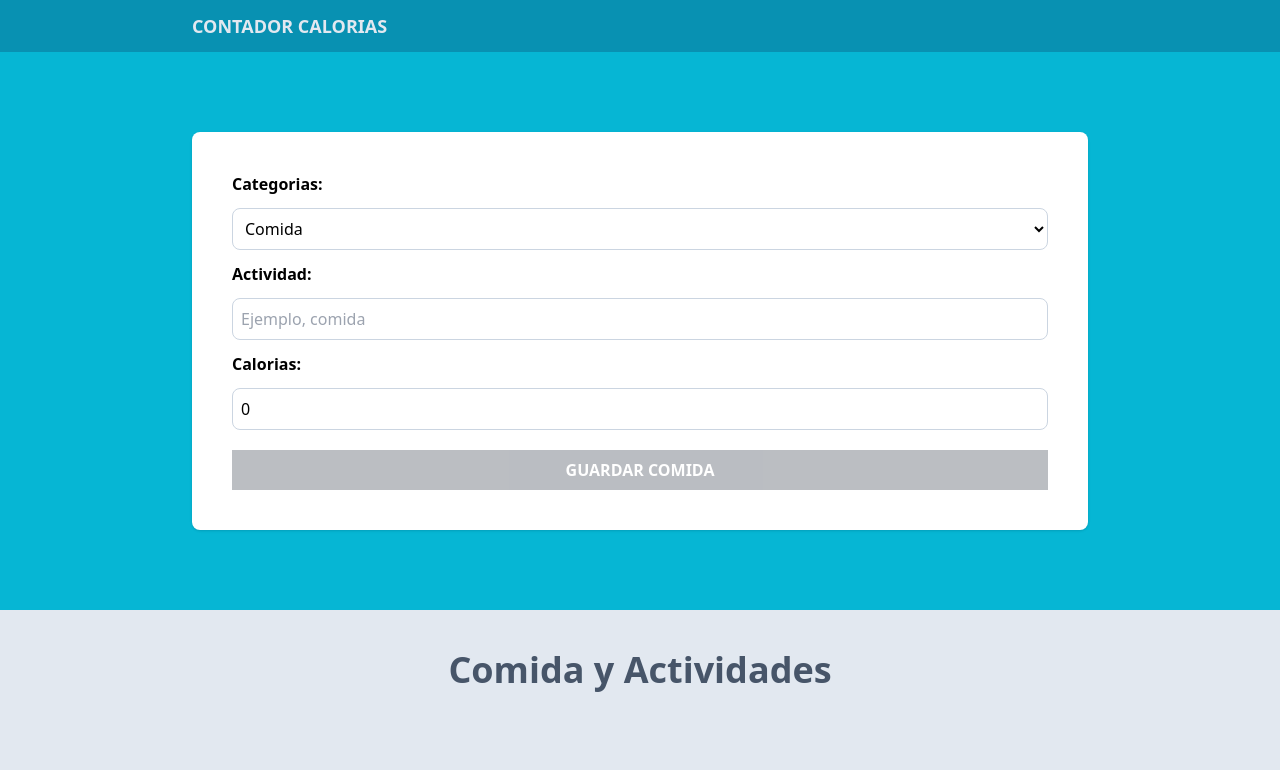
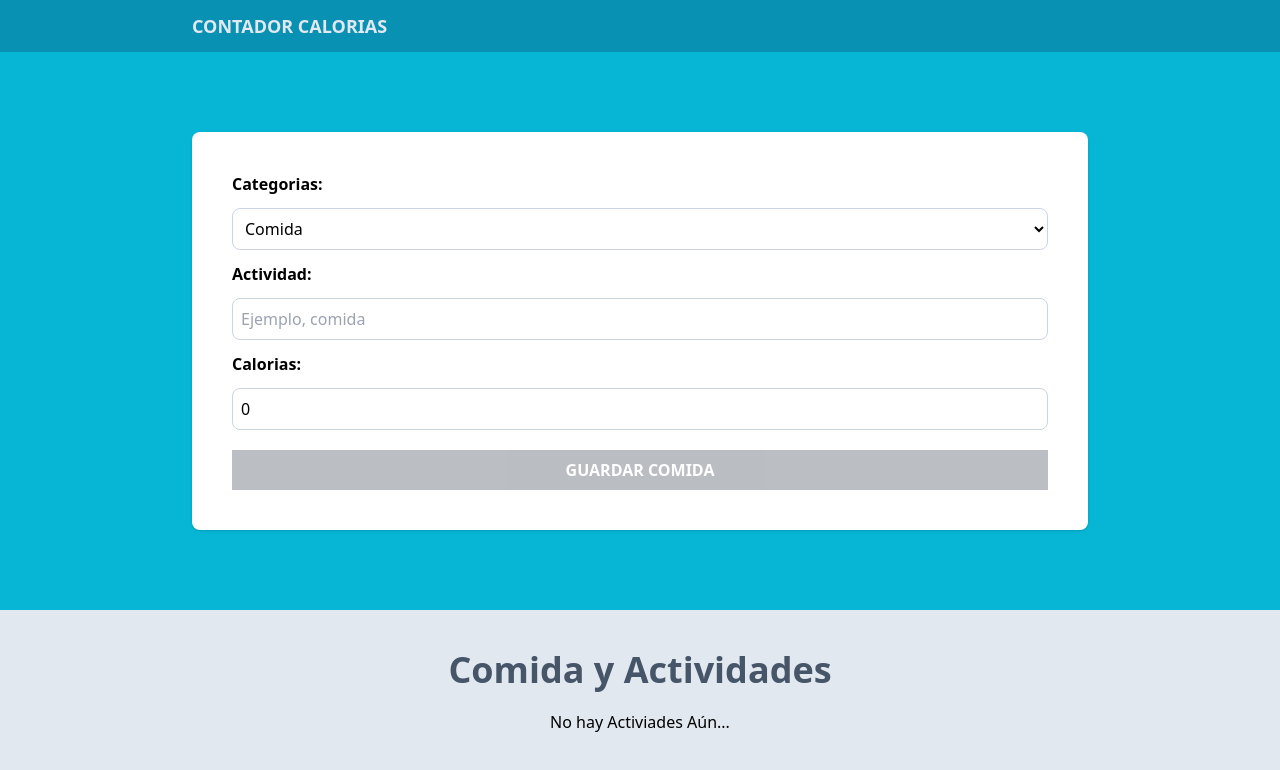
Before and after one commit to Enyel04/caloria-tracker, a React (Vite) app: page / in a window 1280 px wide. Shown: the top 770 px of the page. Built offline with nearby package versions, Linux system fonts and the light colour scheme.

Commit message:
Agregando actualizacion de Producto Caloria-Tracker

```diff
--- a/src/components/ActivityList.tsx
+++ b/src/components/ActivityList.tsx
@@ -20,12 +20,16 @@ export default function ActivityList({activities, dispatch}:ActivityListProps) {
 
     , [activities])
 
+    const actividadVacio = useMemo(() =>activities.length===0 , [activities])
+
   return (
 
    <>
     <h2 className=" text-4xl font-bold text-slate-600 text-center"> Comida y Actividades</h2>
 
-        {activities.map(activity=> (
+        { actividadVacio ? <p className="text-center m-5"> No hay Activiades Aún...</p> :
+
+            activities.map(activity=> (
                 <div key={activity.id} className=" px-5 py-10  bg-white mt-5 flex justify-between">
                     <div className=" space-y-2 relative">
                         <p className={`  w-28 text-center p-2 text-white uppercase font-bold
```
Lines whose indentation alone changed are shown as unchanged.
